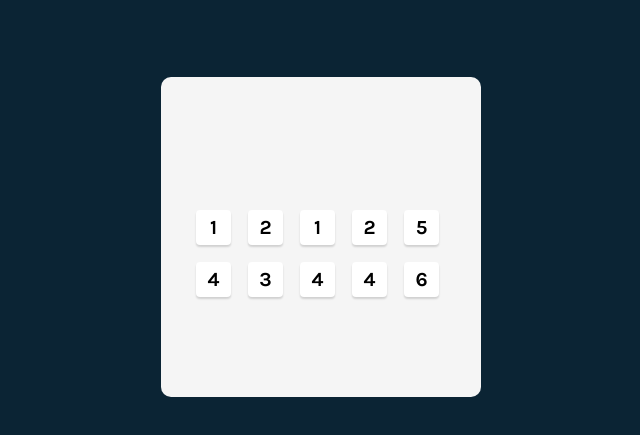
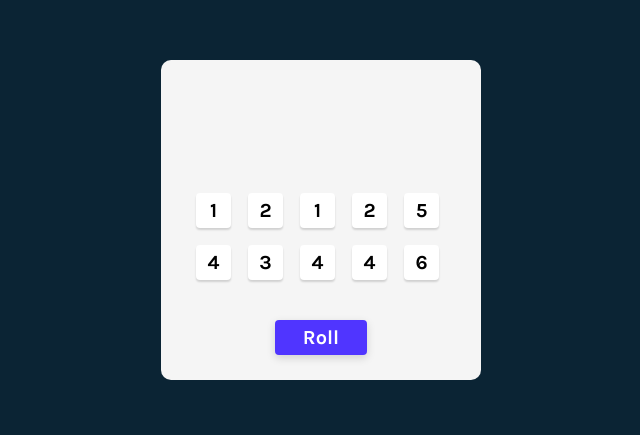
Before and after one commit to timrager/react-tenzies, a React (Create React App) app: page / in a window 1280 px wide. Shown: the part 163-598 px from the top of the page, without its empty margins (319-959 px from the left). Built offline with nearby package versions, Linux system fonts and the light colour scheme.

Commit message:
added roll btn

```diff
--- a/src/App.js
+++ b/src/App.js
@@ -22,6 +22,7 @@ const App = () => {
         <div className="dice-container">
           {diceElements}
         </div>
+        <div className="roll-btn" onClick={() => setDice(allNewDice)}> Roll </div>
       </main>
   );
 };
--- a/src/style.css
+++ b/src/style.css
@@ -3,6 +3,7 @@
 }
 
 body {
+    font-family: Karla, sans-serif;
     margin: 0;
     background-color: #0b2434;
 }
@@ -12,6 +13,7 @@ body {
     justify-content: center;
     align-items: center;
     height: 100vh;
+    flex-direction: column;
 }
 
 .dice-container {
@@ -44,3 +46,31 @@ body {
     box-shadow: 0px 2px 2px rgba(0, 0, 0, 0.15);
     border-radius: 4px;
 }
+
+.roll-btn {
+    width: 92px;
+    height: 35px;
+    background-color: #5035ff;
+    color: white;
+    font-size: 1.25rem;
+
+    box-shadow: 0px 3px 8px rgba(0, 0, 0, 0.15);
+    border-radius: 4px;
+
+    cursor: pointer;
+
+    text-align: center;
+    vertical-align: middle;
+    line-height: 35px;
+
+    position: relative;
+    bottom: 60px;
+}
+
+.roll-btn:focus {
+    outline: none;
+}
+
+.roll-btn:active {
+    box-shadow: inset 5px 5px 10px -3px rgba(0, 0, 0, 0.7);
+}
```
